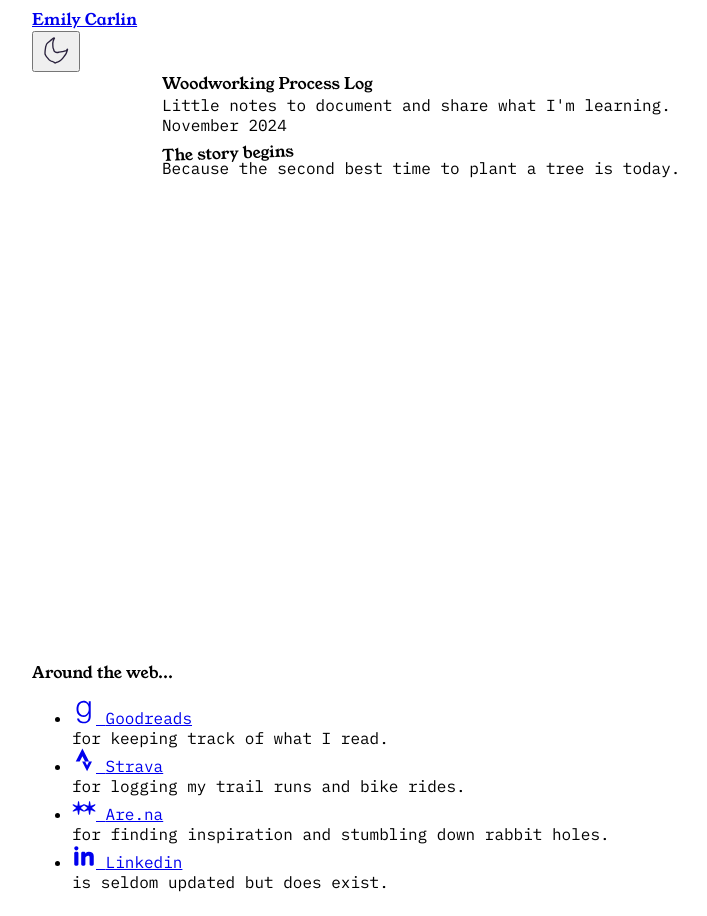
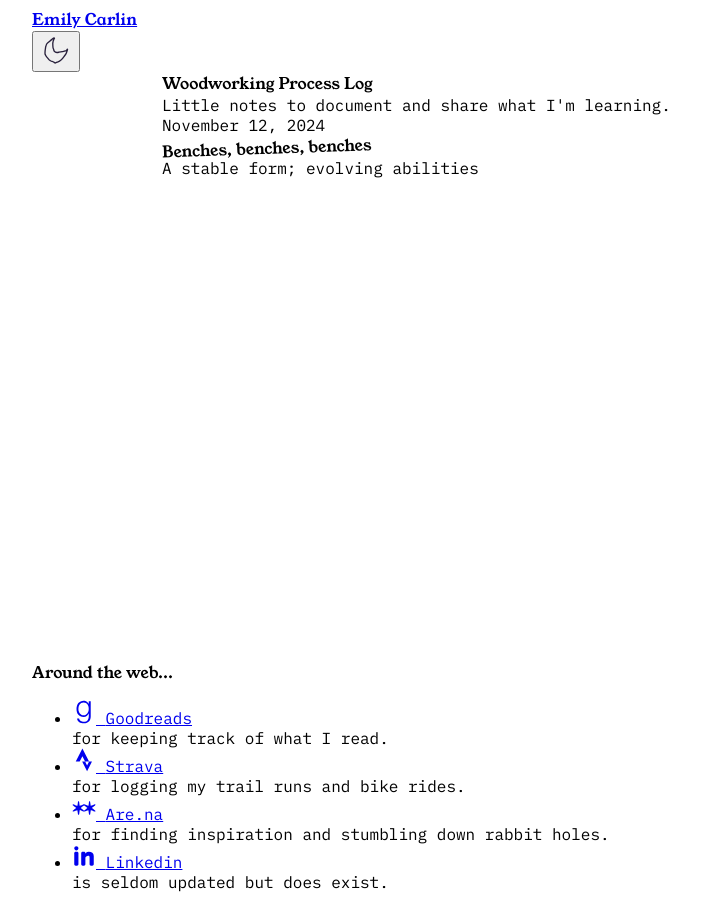
Before and after one commit to EmilyCarlin/emily-space, a Jekyll site: the page built from process-log.html, in a window 1280 px wide. Shown: the whole page, without its empty margins (208-915 px from the left). Built offline with Jekyll 4.4.1, drawn with Linux system fonts in a browser that asks for light colours; part of the change alters nothing that is shown.

Commit message:
benches post

```diff
--- a/_posts/2019-11-15-post1.markdown
+++ /dev/null
@@ -1,9 +0,0 @@
----
-layout: post
-title: The story begins
-date: 2024-11-09
-categories: woodworking
-description: Because the second best time to plant a tree is today.
----
-
-This is where my first post will live. I can't wait to show you.
--- /dev/null
+++ b/_posts/2024-11-12-post1.markdown
@@ -0,0 +1,153 @@
+---
+layout: post
+title: Benches, benches, benches
+date: 2024-11-12
+categories: woodworking
+description: A stable form; evolving abilities
+---
+
+Three boards of the same thickness and width, joined together to make a bench: I find this form compelling.
+
+I’ve built it five times since I started to make things out of wood two years ago. Each repetition is a kind of snapshot —the form remains constant, but the materials, tools, and skills evolve.
+
+My intention with this “woodworking process log” is to record notes as I go. But I figured a highly abbreviated timeline of what has occurred thus far would be a nice place to start.
+
+### November 2022
+
+![First bench](/assets/images/posts/2024-11-12-post1/bench-one.jpeg)
+
+#### Material
+
+- Douglas fir from Ashby Lumber
+- Some random screws
+- 2 steel brackets
+
+#### Tools
+
+- Irwin hand saw from Ace Hardware
+- DeWalt hand drill
+- Ikea desk [as workbench]
+- Pencil and ruler
+
+#### Notes
+
+Well…I think the photo speaks for itself. The legs are not even, the sides are not joined in a uniform way, the cuts are scraggly and imprecise. And yet! And yet. There was still a satisfaction in creating a place to sit with my own two hands.
+
+### December 2022
+
+![Second bench](/assets/images/posts/2024-11-12-post1/bench-two.jpeg)
+
+#### Materials
+
+- More Douglas fir from Ashby Lumber
+- More screws
+
+#### Tools
+
+- Gyokucho ryoba (Japanese two-sided saw that cuts on the pull stroke) enters the chat
+- Black and Decker Workmate….still not totally a bench but trending in the right direction
+- DeWalt hand drill
+- Pencil, ruler, and now a marking knife
+
+#### Notes
+
+I have a much happier time sawing with a ryoba! And I abandon the brackets in favor of screws on both sides. The legs look a bit more even here. Still very rough.
+
+### March 2023
+
+![Third bench](/assets/images/posts/2024-11-12-post1/bench-three.jpeg)
+
+#### Materials
+
+- More Douglas fir from Ashby Lumber
+- GRK screws (a friend who is a carpenter told me “these will make you feel like a god” and she was kind of right)!
+- Wood plugs from Rockler
+- Some Tried and True stain
+
+#### Tools
+
+- Gyokucho ryoba
+- Black and Decker Workmate
+- DeWalt hand drill plus a countersink drill bit from Rockler
+- Pencil, ruler, marking knife
+
+#### Notes
+
+This time I covered up the screws with wood plugs. I also stained the wood. In the present, I find stain quite unappealing. But at the time, I liked how this looked.
+
+### April 2023
+
+![Fourth bench](/assets/images/posts/2024-11-12-post1/bench-four.jpeg)
+
+#### Materials
+
+- S4S poplar from MacBeath hardwood
+- GRK screws
+- Wood plugs from Rockler
+- Some Tried and True stain
+
+#### Tools
+
+- Lie-Nielsen low-angle jack plane. My first plane!
+- Gyokucho ryoba
+- Black and Decker Workmate
+- DeWalt hand drill plus a countersink drill bit from Rockler
+- Pencil, ruler, marking knife
+
+#### Notes
+
+I made this one as an entryway bench for my apartment. The middle legs are both for support and to serve as dividers for shoes and storage crates.
+
+The grain direction on the legs flows in a different direction than the top. Unappealing! I wanted this bench to be genuinely sturdy and comfortable to sit on but I wasn’t good enough at sawing to produce perfectly straight crosscuts. And I didn’t know how to use my plane or to square up an uneven cut. So I made use of the already squared edges and just turned the boards on their side.
+
+I used walnut wood plugs for the contrast with the stained poplar. While there are _many_ isssues with this bench, it is still sturdily in service in the present. I don’t know that it will hold up for the long-term, though.
+
+### June 2024
+
+![Fifth bench](/assets/images/posts/2024-11-12-post1/bench-five.jpeg)
+
+#### Materials
+
+- S3S cherry from Moore Newton
+- GRK screws
+- Wood plugs from Ashby
+- Odie’s Oil
+- Blue titebond
+- Self-levelling furniture glides (for the legs)
+
+#### Tools
+
+_A lot of new tools came onto the scene in the year that passed between the poplar entryway bench and this one_
+
+- 48mm Japanese block plane
+- Two Japense chisels
+- Starrret 6” combination square
+- Shooting board
+- Marking gauge
+- Lie-Nielsen low-angle block plane
+- Lie-Nielsen low-angle jack plane
+- Gyokucho ryoba
+- Ramia workbench, a hand-me-down from a classmate at Laney
+- DeWalt hand drill plus a countersink drill bit from Rockler
+- Pencil, ruler, marking knife
+- Clamps borrowed from the Oakland Tool Library
+
+#### Notes
+
+I made this for a friend’s new apartment. It is another entryway bench, perfectly sized for a little wall next to their front door. This is my first time using actual joinery (i.e. not screws) to attach the top to the legs.
+
+I did use screws (w/ plugs over them) to attach the stretcher. I considered using a wedged mortise and tenon but I wanted to have the bench done in time for my friend’s housewarming party and I was too afraid of messing up and needing to buy more material and redo the box joints (which took me a non-trivial amount of time to get right).
+
+I learned about clamping pressure on this project. I clamped the box joints REALLY tight. This took the bench slightly out of square and made it rock in an unpleasant way. I stuck self-levelling furniture glides on the bottom to address this and make it more stable.
+
+### Next
+
+![Next bench](/assets/images/posts/2024-11-12-post1/next-bench.jpeg)
+
+A few months ago, I visited the shop of Harv Mastalir, who is a friend of my dad’s and a very skilled craftsperson. A sweet bench in his living room caught my eye — the form, again.
+
+The bench was a project for a basic woodworking class that Harv taught with Peter Korn at the Center for Furniture Craftsmanship in Maine. Harv kindly gave me a copy of _Working with Wood,_ the book version of the class. So my next iteration on the form will be this one, joined with dovetails and (if I can summon the bravery), a wedged mortise and tenon for the stretcher.
+
+### In conclusion
+
+This form isn’t quite as compelling to me now as it once was. But I do think it’s something I will return to — if for no other reason than to continue having it as a sort of stable reference point for growth.
--- a/assets/css/app.scss
+++ b/assets/css/app.scss
@@ -202,6 +202,24 @@ body {
     }
   }
 }
+
+.post-content-block {
+  h2,
+  h3,
+  h4,
+  h5 {
+    rotate: 0deg;
+  }
+}
+
+.post-content {
+  display: flex;
+  flex-direction: column;
+  gap: var(--space-m);
+  img {
+    width: 100%;
+  }
+}
 @media screen and (max-width: 620px) {
   .content-block {
     width: 100%;
--- a/assets/css/process-log.scss
+++ b/assets/css/process-log.scss
@@ -8,6 +8,7 @@
   .post-link {
     text-decoration: none;
     color: var(--text_primary);
+    width: 100%;
 
     &:hover .post-preview {
       transform: rotate(-1deg) scale(1.01);
--- a/process-log.html
+++ b/process-log.html
@@ -10,18 +10,17 @@ title: emily carlin
   </div>
   <div class="content-block">
     <div class="post-list">
-      {% for post in site.posts %} {% if post.categories contains 'woodworking'
-      %}
+      {% for post in site.posts %}
       <a href="{{ post.url }}" class="post-link">
         <article class="post-preview">
-          <p class="post-date">{{ post.date | date: "%B %Y" }}</p>
+          <p class="post-date">{{ post.date | date: "%B %-d, %Y" }}</p>
           <h4 class="post-title">{{ post.title }}</h4>
           {% if post.description %}
           <p class="post-description">{{ post.description }}</p>
           {% endif %}
         </article>
       </a>
-      {% endif %} {% endfor %}
+      {% endfor %}
     </div>
   </div>
 </div>
```
Also changed, not shown: 9 other files.
